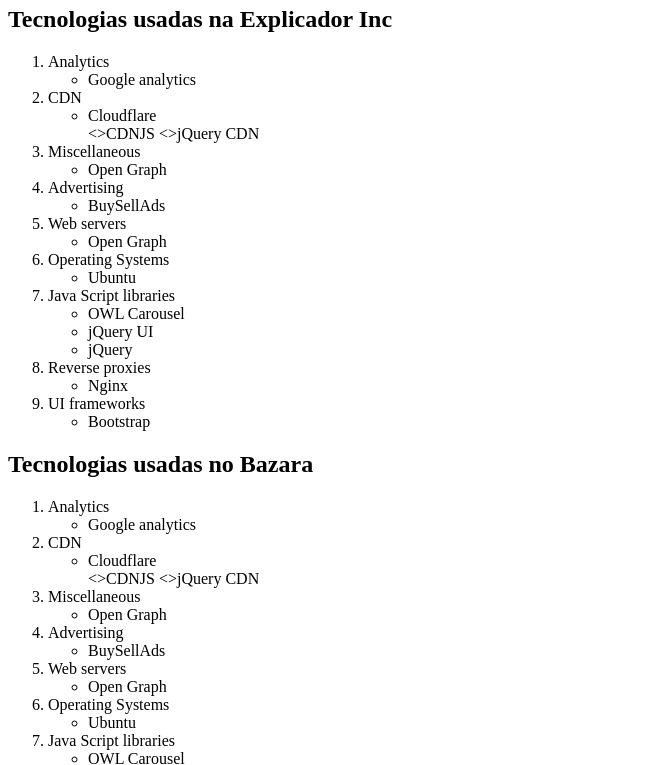
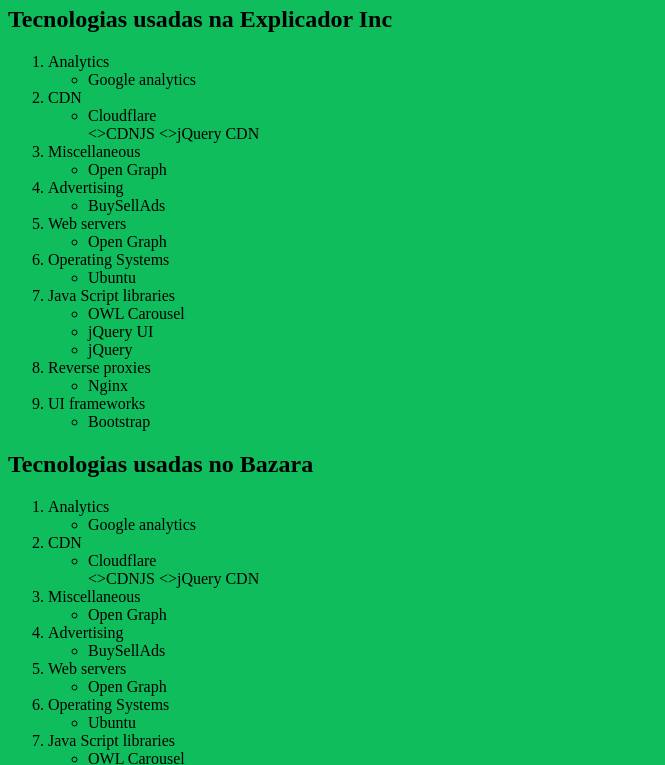
Before and after one commit to Lestonalfredo/Tecnologias, a plain HTML site: page index.html in a window 1280 px wide. Shown: the part 60-825 px from the top of the page, without its empty margins (0-665 px from the left). Drawn offline with Linux system fonts and the light colour scheme.

Commit message:
style: update the background color

```diff
--- a/index.html
+++ b/index.html
@@ -2,6 +2,11 @@
 <head>
 </head>
 <title>TecnologiasUsadas</title>
+<style>
+    body {
+			background-color: rgb(15, 189, 93);
+		}
+</style>
 <body>
 <h1>Lista das Tecnologias usadas em alguns sites</h1>
 <h2>Tecnologias usadas na Explicador Inc</h2>
```
